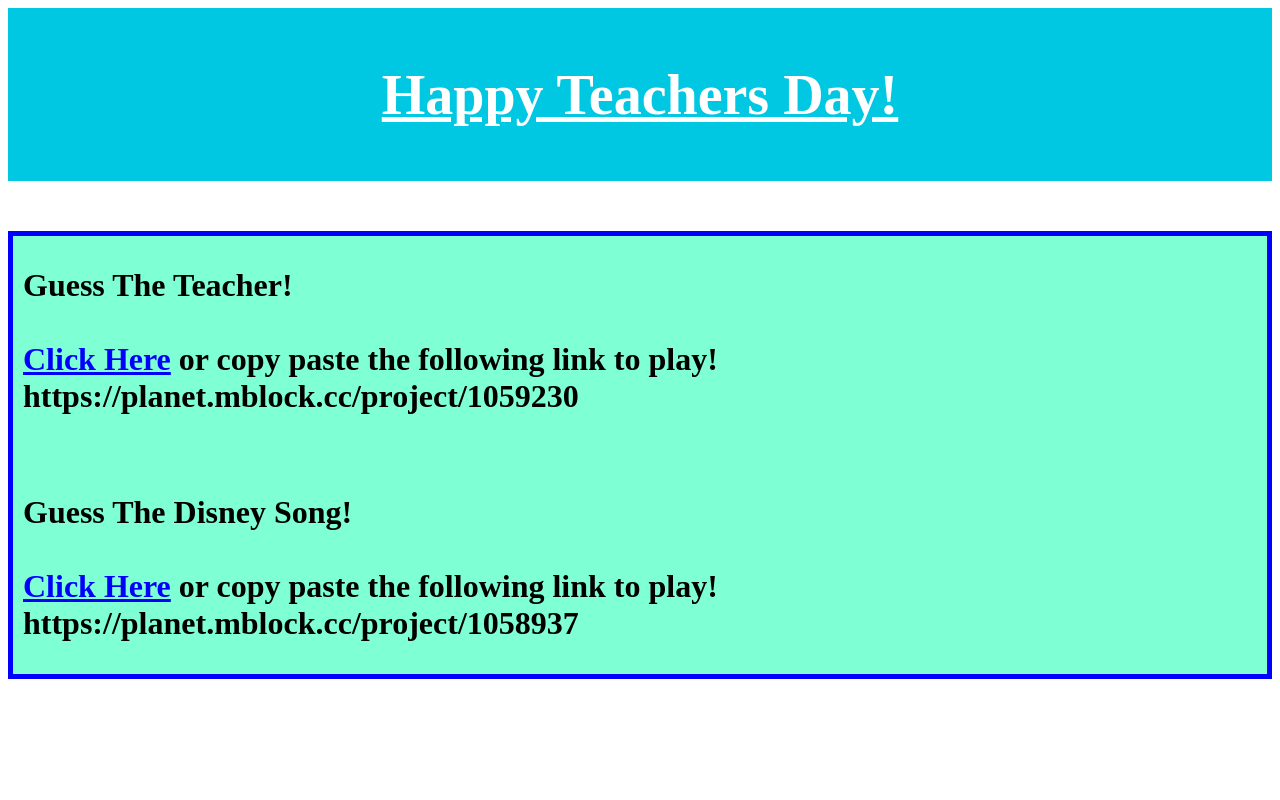
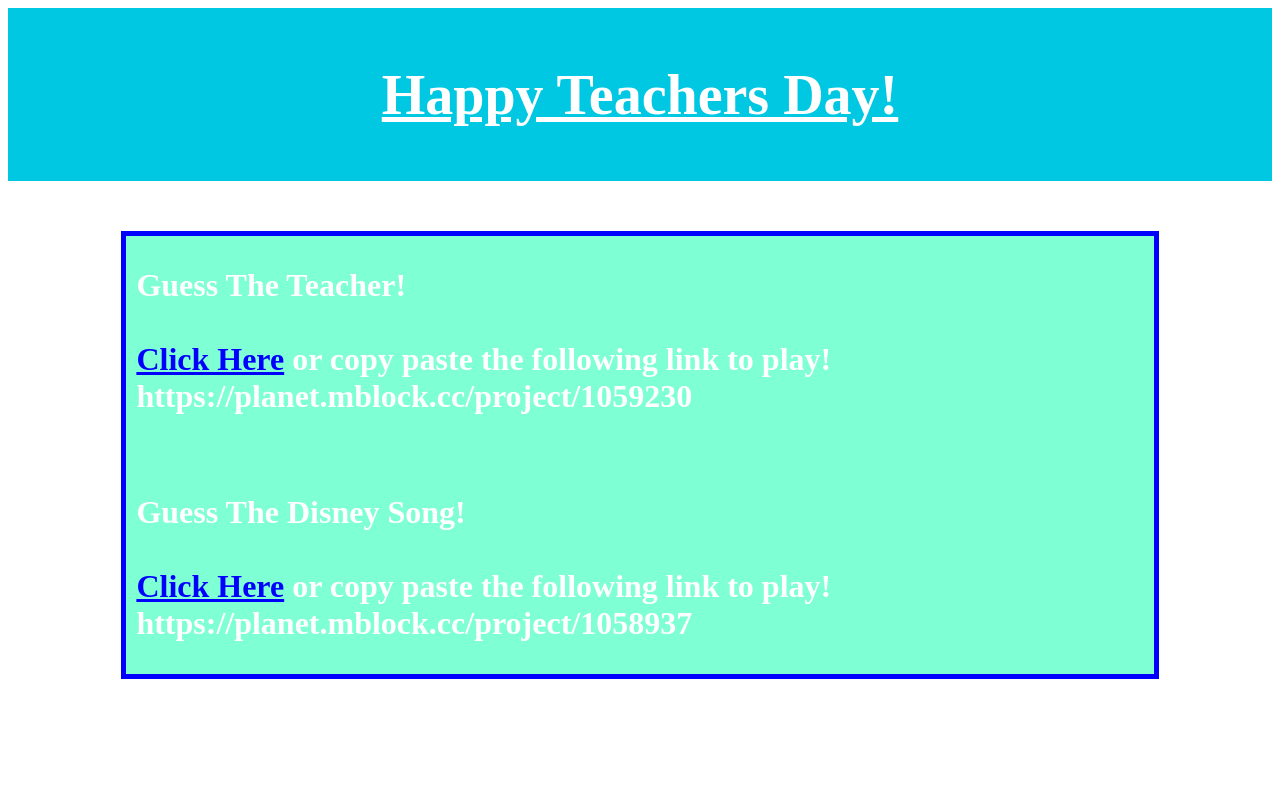
Before and after one commit to diya-J-79/Teachers_Day_2.0, a plain HTML site: page Games Menu.html in a window 1280 px wide. Shown: the top 800 px of the page. Drawn offline with Linux system fonts and the light colour scheme.

Commit message:
Update Games Menu.html

```diff
--- a/Games Menu.html
+++ b/Games Menu.html
@@ -19,7 +19,7 @@
         </span>
     </Header>
     <br>
-    <div style="padding: 10px; border: 5px solid blue; background-color: aquamarine;">
+    <div style="padding: 10px; border: 5px solid blue; background-color: aquamarine; color: white;" class="poem">
         <h1>Guess The Teacher!<br><br>
         <a href="http://planet.mblock.cc/project/1059230" target="_blank" rel="noopener noreferrer" style="color: blue;">Click Here</a>
         or copy paste the following link to play! <br>https://planet.mblock.cc/project/1059230</h1>
```
